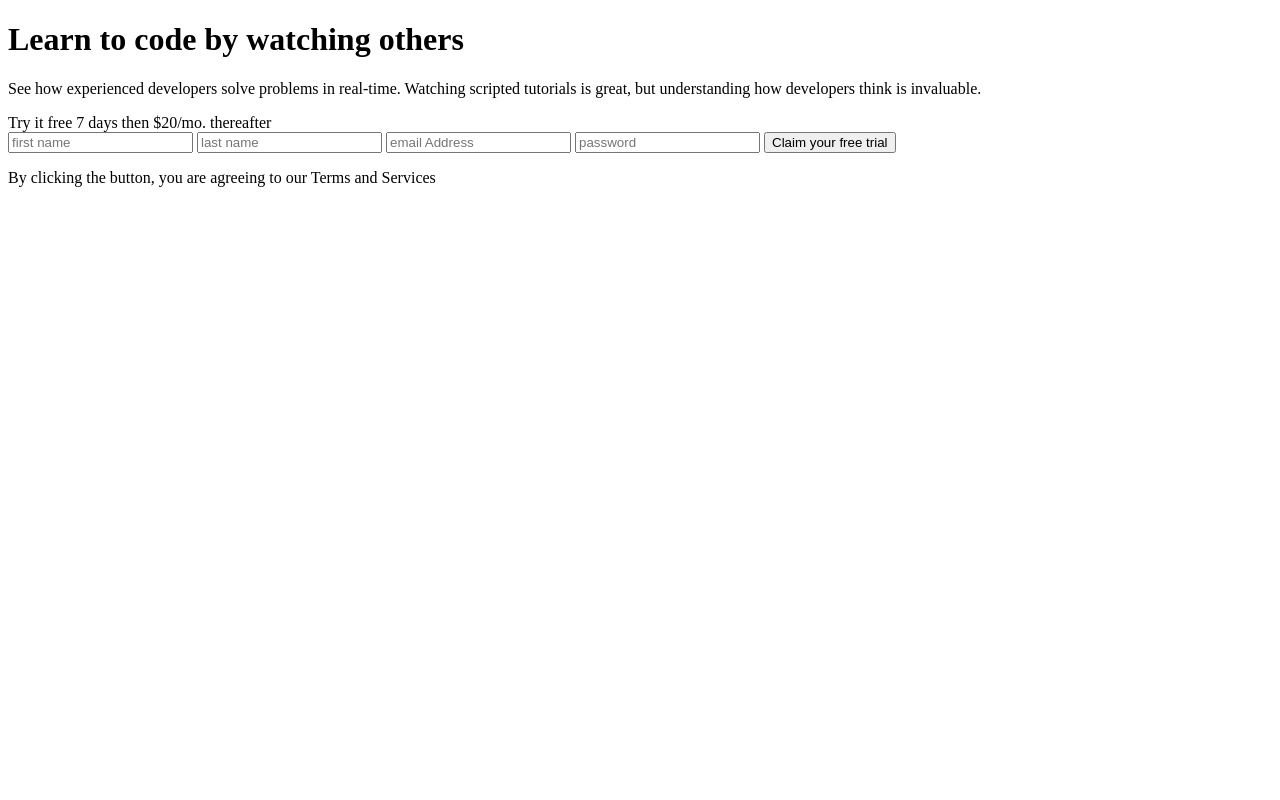
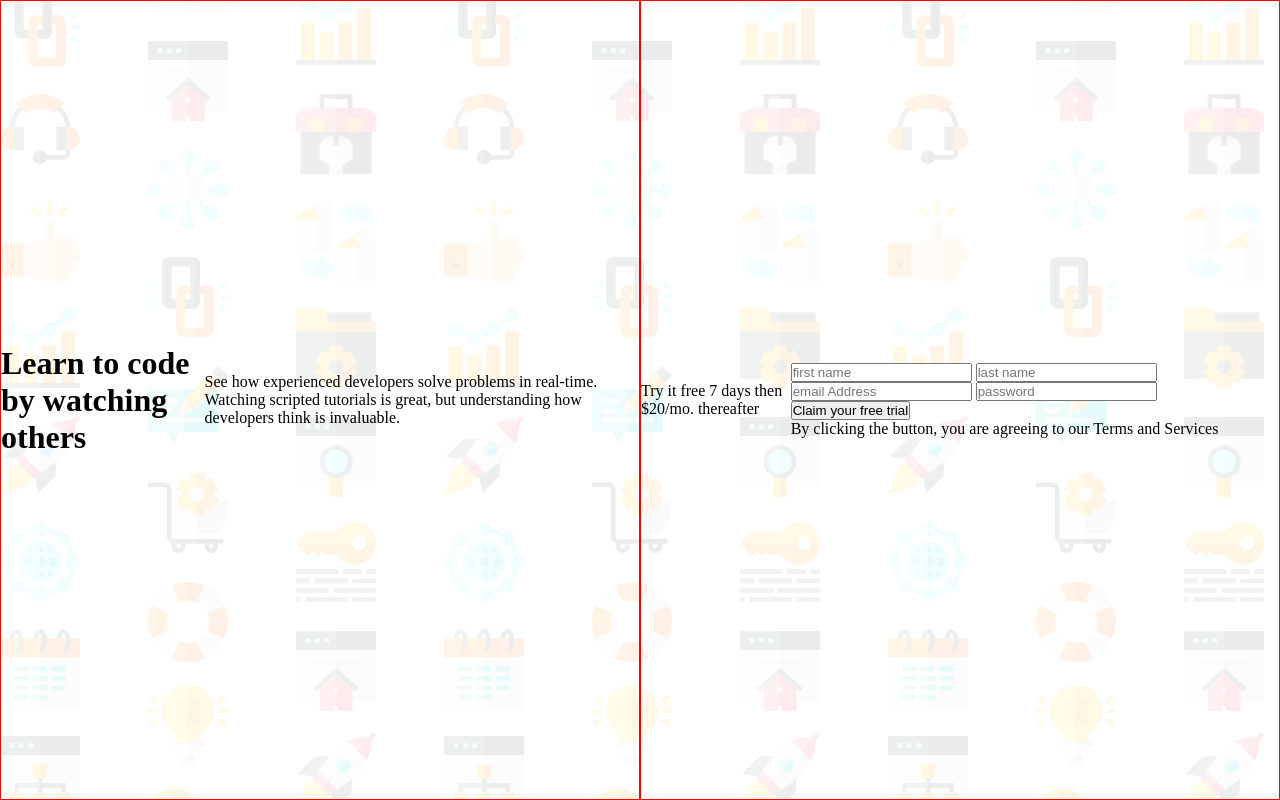
Before and after one commit to Kudzanayi-Dzvairo/intro-signup-form, a plain HTML site: page index.html in a window 1280 px wide. Drawn offline with Linux system fonts and the light colour scheme.

Commit message:
css first pass

```diff
--- a/index.html
+++ b/index.html
@@ -5,6 +5,8 @@
   <meta name="viewport" content="width=device-width, initial-scale=1.0"> <!-- displays site properly based on user's device -->
 
   <link rel="icon" type="image/png" sizes="32x32" href="./images/favicon-32x32.png">
+
+  <link rel="stylesheet" href="style.css">
 
   <title>Frontend Mentor | Intro component with sign up form</title>
 
--- a/style.css
+++ b/style.css
@@ -29,3 +29,22 @@
 
 - Family: [Poppins](https://fonts.google.com/specimen/Poppins)
 - Weights: 400, 500, 600, 700 */
+
+/*---- body ----*/
+
+.main {
+    background: url(./images/bg-intro-desktop.png);
+    height: 100vh;
+    width: 100vw;
+    display: flex;
+    justify-content: column;
+}
+
+.title, .form{
+    width: 50%;
+    height: 100%;
+    border: 1px solid red;
+    display: flex;
+    flex-direction: row;
+    align-items: center;
+}
```
